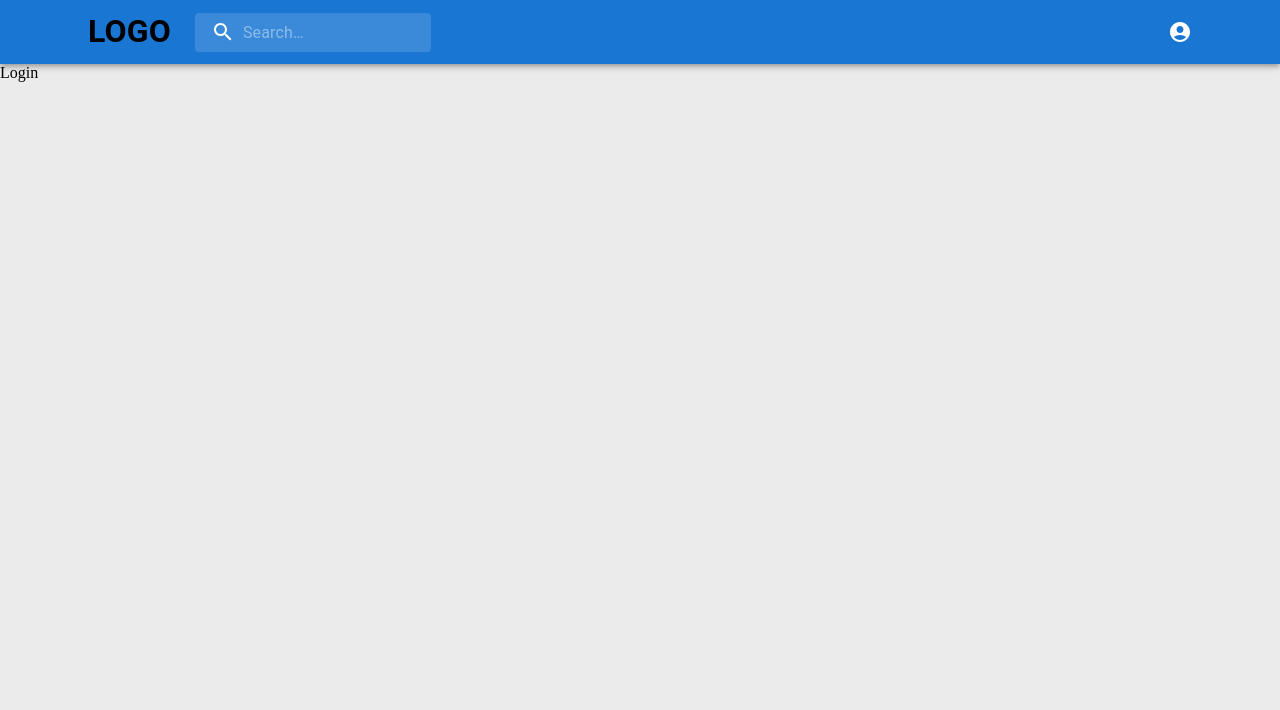
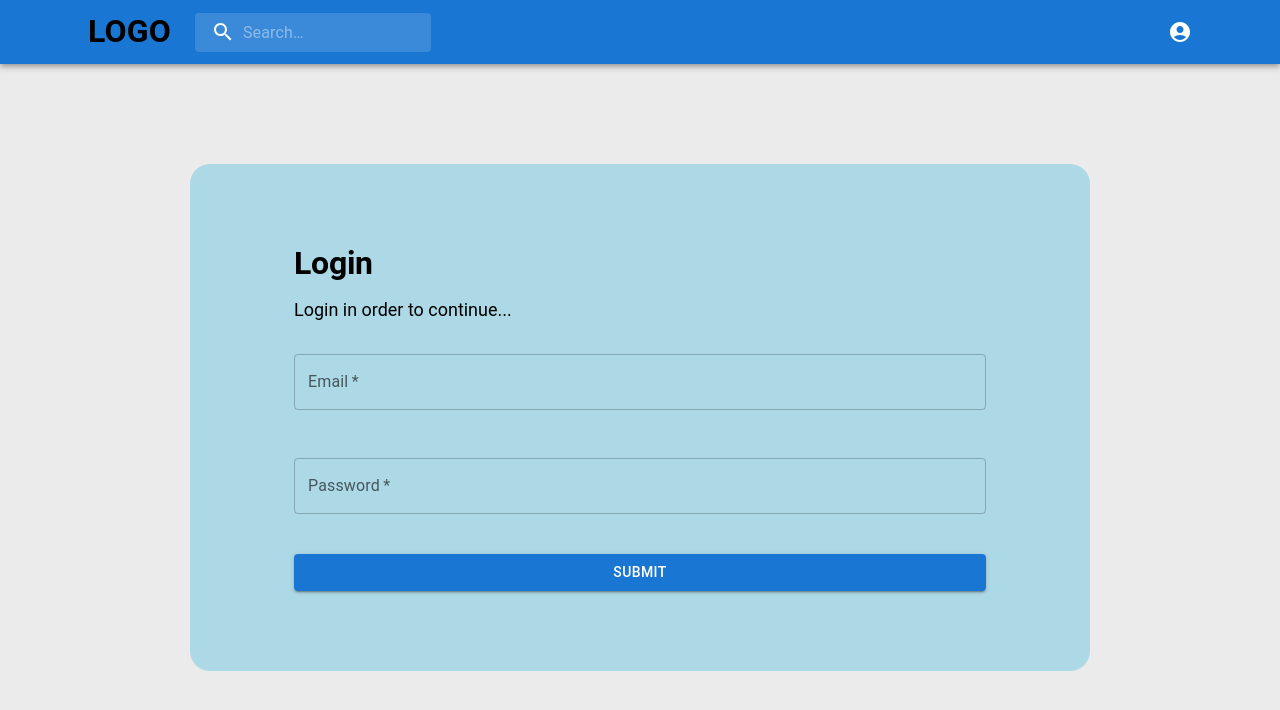
Before and after one commit to ShakhriyorIsobekov/Project-Defence, a React (Vite) app: page /auth in a window 1280 px wide. Shown: the top 710 px of the page. Built offline with nearby package versions, Linux system fonts and the light colour scheme.

Commit message:
add login page but not complete

```diff
--- a/package.json
+++ b/package.json
@@ -12,11 +12,14 @@
   "dependencies": {
     "@emotion/react": "^11.14.0",
     "@emotion/styled": "^11.14.0",
+    "@hookform/resolvers": "^4.0.0",
     "@mui/icons-material": "^6.4.3",
     "@mui/material": "^6.4.3",
     "react": "^19.0.0",
     "react-dom": "^19.0.0",
-    "react-router-dom": "^7.1.5"
+    "react-hook-form": "^7.54.2",
+    "react-router-dom": "^7.1.5",
+    "zod": "^3.24.2"
   },
   "devDependencies": {
     "@eslint/js": "^9.19.0",
--- a/src/pages/Login.jsx
+++ b/src/pages/Login.jsx
@@ -1,5 +1,126 @@
+// mui
+import { Box, Button, Container, TextField, Typography } from "@mui/material";
+// react hook form
+import { useForm } from "react-hook-form";
+import { zodResolver } from "@hookform/resolvers/zod";
+// zod
+import { z } from "zod";
+
+const schema = z.object({
+  email: z.string().email(),
+  password: z.string().min(4),
+});
+
 function Login() {
-  return <div>Login</div>;
+  const {
+    register,
+    handleSubmit,
+    setError,
+    formState: { errors, isSubmitting },
+  } = useForm({
+    resolver: zodResolver(schema),
+  });
+
+  const onSubmit = async (data) => {
+    try {
+      await new Promise((resolve) => setTimeout(resolve, 1000));
+      console.log(data);
+    } catch (err) {
+      setError("email", {
+        message: "Error",
+      });
+    }
+  };
+
+  return (
+    <section className="login">
+      <Box
+        component={"div"}
+        sx={{
+          maxWidth: "900px",
+          width: "100%",
+          margin: "100px auto",
+          backgroundColor: "lightblue",
+          p: { xs: 3, sm: 5, md: 7, lg: 10 },
+          borderRadius: "20px",
+        }}
+      >
+        <Container maxWidth="lg">
+          <Box
+            sx={{ display: "flex", flexDirection: "column" }}
+            component={"form"}
+            onSubmit={handleSubmit(onSubmit)}
+          >
+            <Typography
+              variant="h2"
+              sx={{
+                fontSize: {
+                  xs: "1.6rem",
+                  sm: "1.8rem",
+                  lg: "2rem",
+                },
+                fontWeight: "bold",
+                mb: 2,
+                textAlign: { xs: "center", sm: "left" },
+              }}
+            >
+              Login
+            </Typography>
+            <Typography
+              variant="h5"
+              sx={{
+                fontSize: { xs: "1rem", sm: "1rem", lg: "1.124rem" },
+                mb: 4,
+                textAlign: {
+                  xs: "center",
+                  sm: "left",
+                },
+              }}
+            >
+              Login in order to continue...
+            </Typography>
+            <TextField
+              required
+              id="outlined-required"
+              label="Email"
+              {...register("email")}
+            />
+            {errors.email && (
+              <Typography
+                variant="h5"
+                sx={{ color: "red", mt: 1, fontSize: "1rem" }}
+              >
+                {errors.email.message}
+              </Typography>
+            )}
+            <TextField
+              required
+              id="outlined-required"
+              label="Password"
+              {...register("password")}
+              sx={{ mt: 6 }}
+            />
+            {errors.password && (
+              <Typography
+                variant="h5"
+                sx={{ color: "red", mt: 1, fontSize: "1rem" }}
+              >
+                {errors.password.message}
+              </Typography>
+            )}
+            <Button
+              sx={{ mt: 5 }}
+              disabled={isSubmitting}
+              type="submit"
+              variant="contained"
+            >
+              {isSubmitting ? "Loading..." : "Submit"}
+            </Button>
+          </Box>
+        </Container>
+      </Box>
+    </section>
+  );
 }
 
 export default Login;
```
Also changed, not shown: 1 other file (tests, documents, lock files or other folders).
